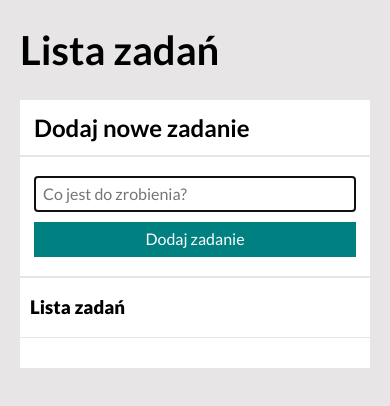
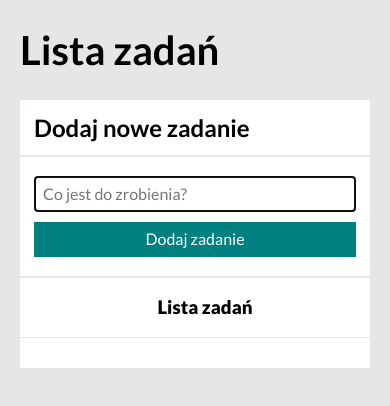
Before and after one commit to Mateusszzp/To-do-list, a plain HTML site: page index.html in a window 390 px wide. Drawn offline with nearby package versions, Linux system fonts and the light colour scheme.

Commit message:
added @media

```diff
--- a/css/header.css
+++ b/css/header.css
@@ -17,7 +17,7 @@
 .header__list {
     background: white;
     font-weight: 900;
-    margin: 0 0 0 10px
+    margin-left: 20px;
 }
 
 .section__header {
@@ -33,9 +33,22 @@
     color: hsl(180, 100%, 25%);
     border: none;
     transition: 0.6s;
-
+    cursor: pointer;
+    margin-right: 20px;
 }
-
 .buttons__button:hover {
     color: hsl(180, 100%, 35%);
 }
+
+
+@media (max-width:640px) {
+    .section__header {
+        flex-direction: column;
+        align-items: center;
+
+    }
+
+    .buttons__button {
+        margin: 0%;
+    }
+}
```
